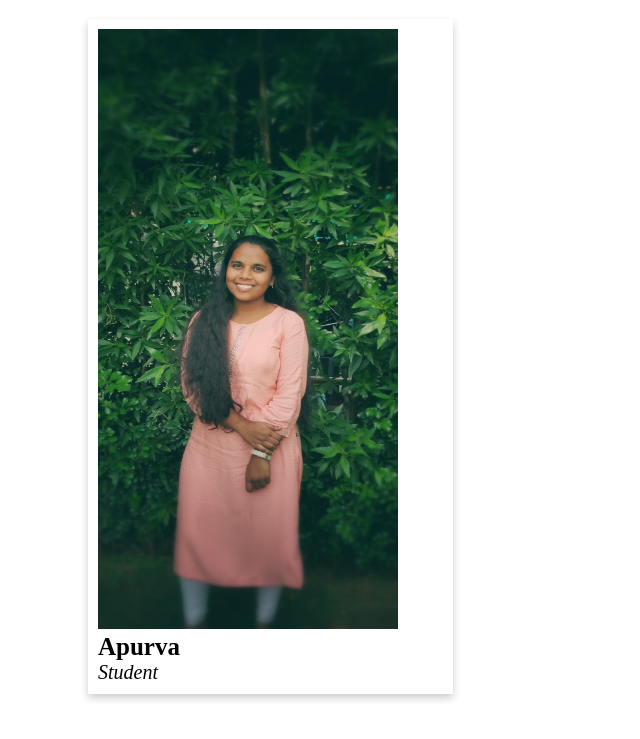
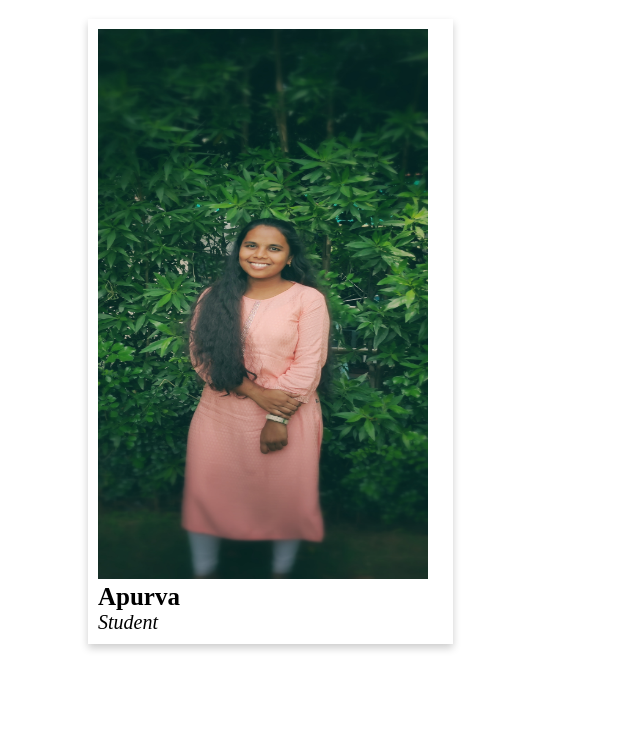
Before and after one commit to apurvamorthad/apurvamorthad.github.io, a plain HTML site: page Card.html in a window 1280 px wide. Shown: the part 61-800 px from the top of the page, without its empty margins (0-640 px from the left). Drawn offline with Linux system fonts and the light colour scheme.

Commit message:
changes in image

```diff
--- a/Card.html
+++ b/Card.html
@@ -11,7 +11,7 @@
     <div class="container">
         <h1>User Card 1</h1>
         <div class="card">
-            <img src="recentimage.jpeg" alt="" width="300px" height="600px">
+            <img src="recentimage.jpeg" alt="" width="330px" height="550px">
             <p class="name">Apurva</p>
             <p class="designation">Student</p>
         </div>
```
